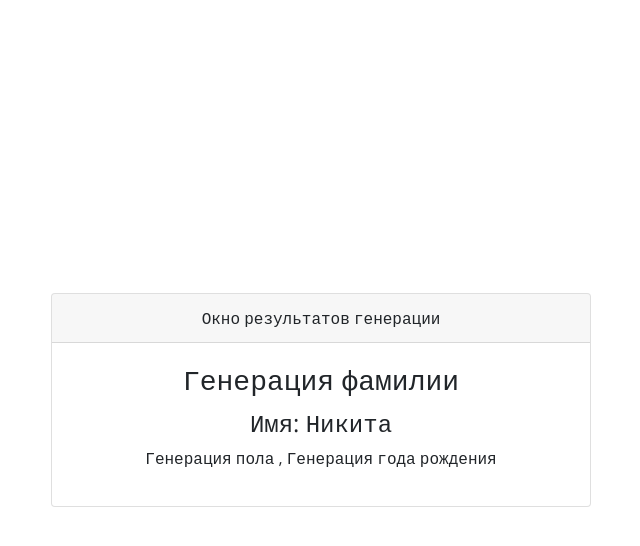
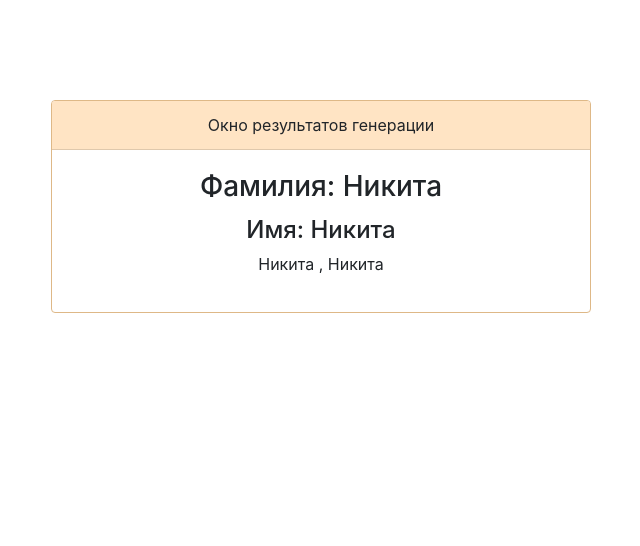
Before and after one commit to zzzVSchulzzz/-calculator, a plain HTML site: page bjs/10_function_object/index.html in a window 1280 px wide. Shown: the whole page, without its empty margins (319-959 px from the left). Drawn offline with nearby package versions, Linux system fonts and the light colour scheme; files that its build step writes are made by us from their sources.

Commit message:
style, start of js-reorganisation

```diff
--- a/bjs/10_function_object/index.html
+++ b/bjs/10_function_object/index.html
@@ -19,7 +19,7 @@
                 <div class="card-body">
                     <div class="row">
                         <div class="col">
-                            <h3 class="card-title"><span id="surnameOutput">Генерация фамилии</span></h3>
+                            <h3 class="card-title">Фамилия: <span id="surnameOutput">Генерация фамилии</span></h3>
                             <h4>Имя: <span id="firstNameOutput">Иван</span></h4>
                             <p>
                                 <span id="genderOutput">Генерация пола</span>
--- a/bjs/10_function_object/init.js
+++ b/bjs/10_function_object/init.js
@@ -1,6 +1,8 @@
 
-window.onload = function()
-{
+window.onload = function() {
     const initPerson = personGenerator.getPerson();
-    document.getElementById('firstNameOutput').innerText = initPerson.firstName;
+    document.querySelector('#firstNameOutput').innerText = initPerson.firstName;
+    document.querySelector('#surnameOutput').innerText = initPerson.firstName;
+    document.querySelector('#genderOutput').innerText = initPerson.firstName;
+    document.querySelector('#birthYearOutput').innerText = initPerson.firstName;
 };
--- a/bjs/10_function_object/personGenerator.js
+++ b/bjs/10_function_object/personGenerator.js
@@ -35,6 +35,21 @@ const personGenerator = {
             "id_10": "Андрей"
         }
     }`,
+    firstNameFemaleJson: `{
+        "count": 10,
+        "list": {
+            "id_1": "Валерия",
+            "id_2": "Валентина",
+            "id_3": "Анастасия",
+            "id_4": "Светлана",
+            "id_5": "Юлия",
+            "id_6": "Даяна",
+            "id_7": "Дарина",
+            "id_8": "Карина",
+            "id_9": "Ирина",
+            "id_10": "Ева"
+        }
+    }`,
 
     GENDER_MALE: 'Мужчина',
     GENDER_FEMALE: 'Женщина',
--- /dev/null
+++ b/bjs/10_function_object/style.css
@@ -0,0 +1,11 @@
+.container {
+    padding-top: 100px;
+}
+
+.card-header {
+    background-color: bisque;
+}
+
+.card.text-center {
+    border-color: burlywood;
+}
```
